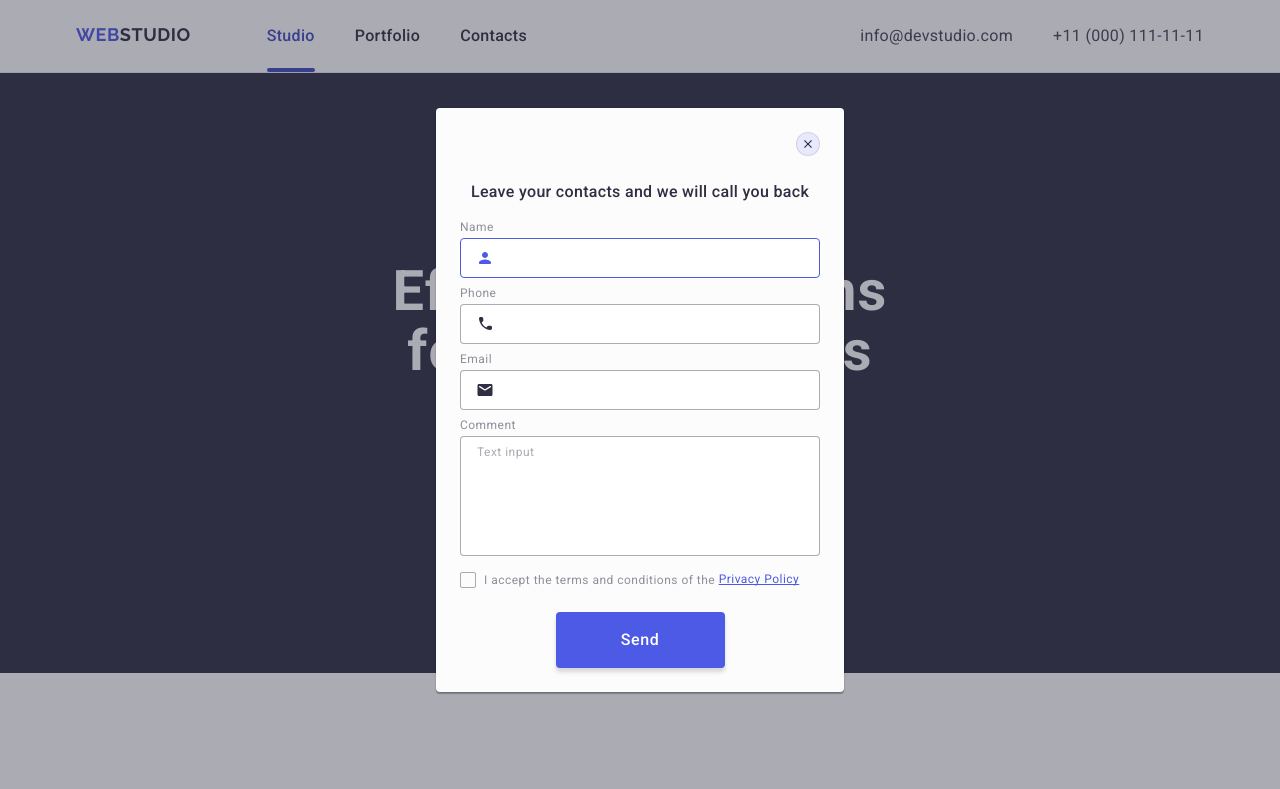
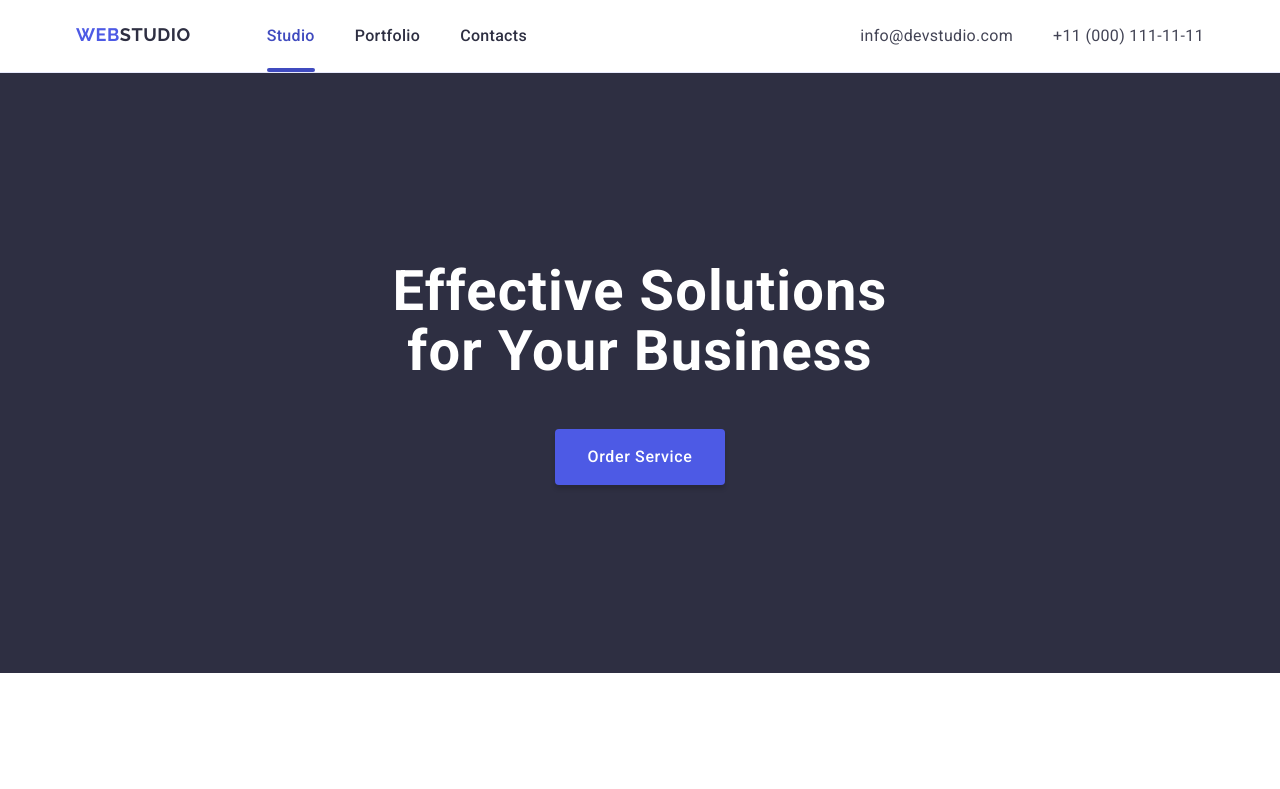
Before and after one commit to oleksandr0681/goit-markup-hw-05, a plain HTML site: page index.html in a window 1280 px wide. Shown: the top 789 px of the page. Drawn offline with nearby package versions, Linux system fonts and the light colour scheme.

Commit message:
Update index.html (hide modal window).

```diff
--- a/index.html
+++ b/index.html
@@ -425,7 +425,7 @@
         </div>
     </footer>
 
-    <div data-modal class="modal-overlay is-open">
+    <div data-modal class="modal-overlay">
         <div class="modal">
             <button data-modal-close class="modal-close">
                 <svg class="modal-close-symbol" width="8" height="8">
```
